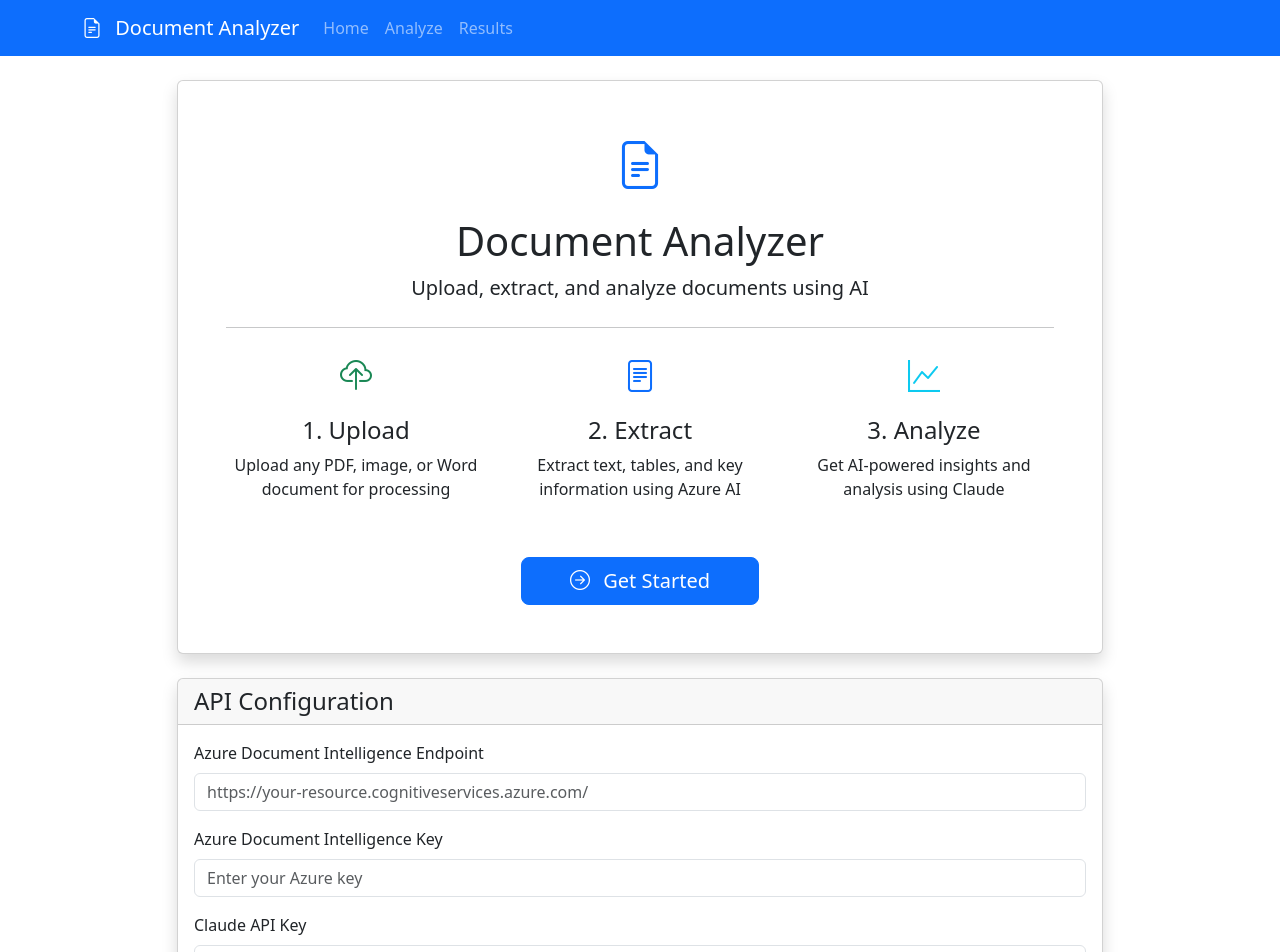
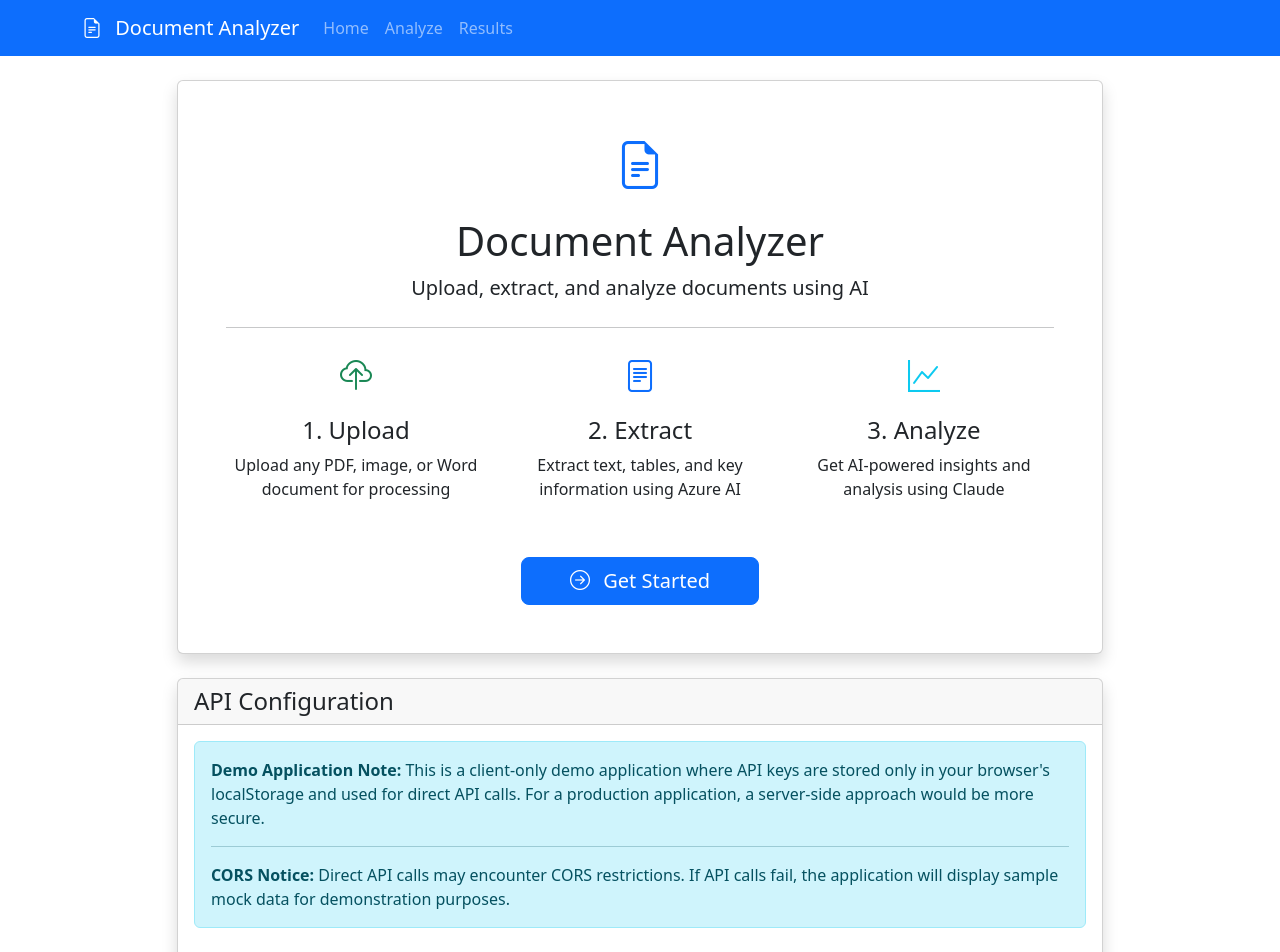
Before and after one commit to simon-lennon/vue-document-analyzer, a Vue app: page / in a window 1280 px wide. Shown: the top 952 px of the page. Built offline with nearby package versions, Linux system fonts and the light colour scheme.

Commit message:
Update HomeView with CORS notice for client-only approach

```diff
--- a/src/views/HomeView.vue
+++ b/src/views/HomeView.vue
@@ -50,6 +50,14 @@
             <h4 class="mb-0">API Configuration</h4>
           </div>
           <div class="card-body">
+            <div class="alert alert-info mb-4">
+              <strong>Demo Application Note:</strong> This is a client-only demo application where API keys are stored only in your browser's localStorage and used for direct API calls. For a production application, a server-side approach would be more secure.
+
+              <hr>
+
+              <strong>CORS Notice:</strong> Direct API calls may encounter CORS restrictions. If API calls fail, the application will display sample mock data for demonstration purposes.
+            </div>
+
             <form @submit.prevent="saveConfig">
               <div class="mb-3">
                 <label for="azureEndpoint" class="form-label">Azure Document Intelligence Endpoint</label>
```
